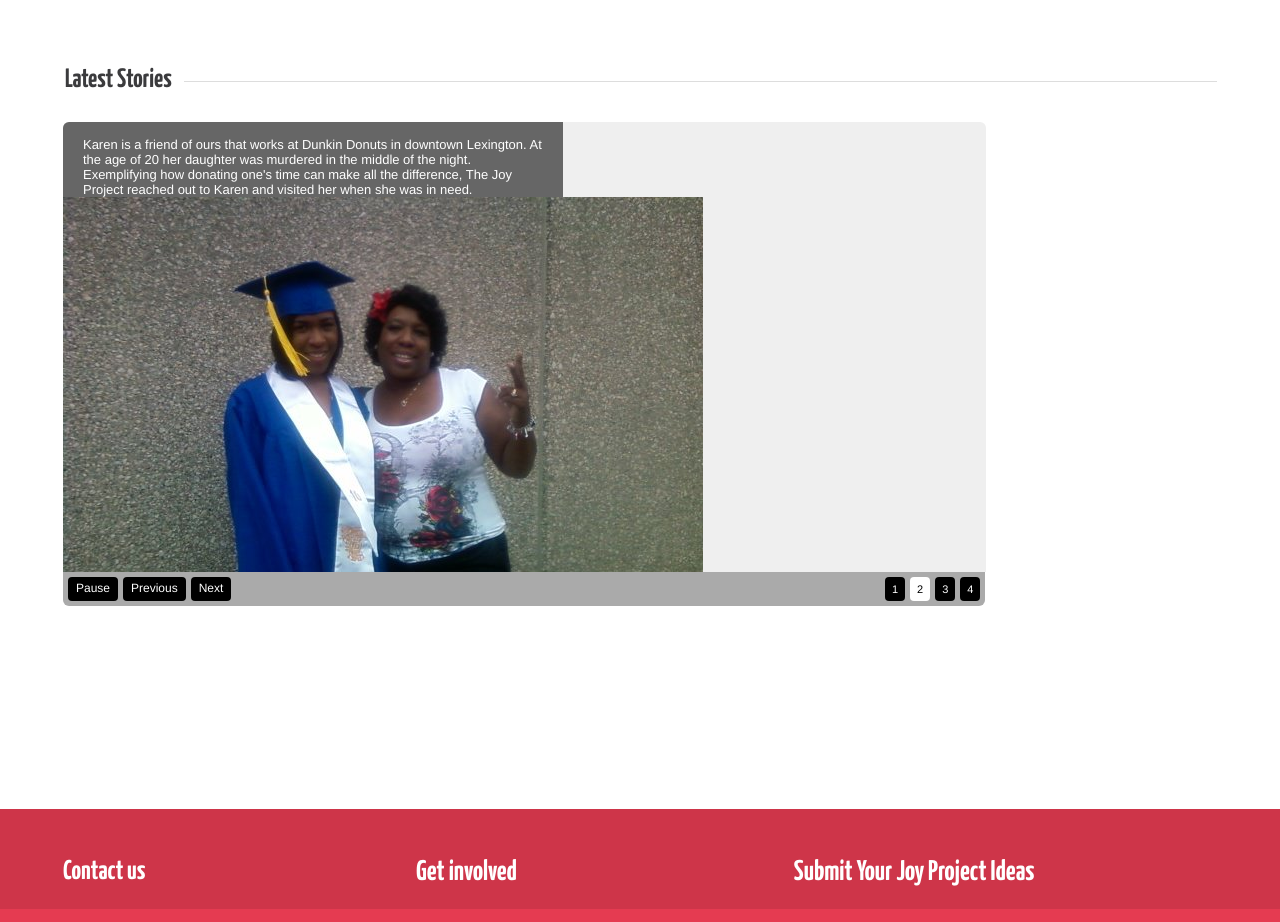
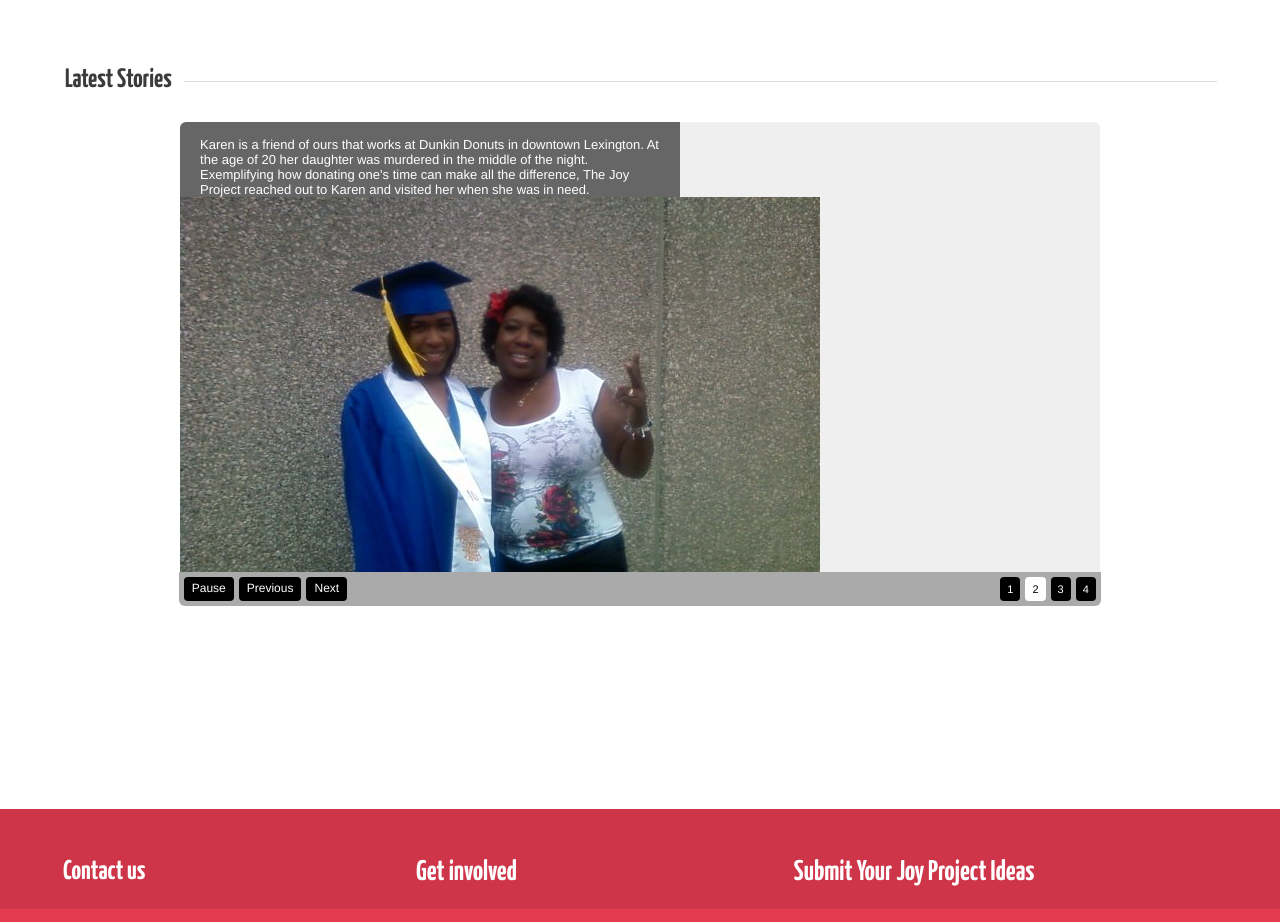
Before and after one commit to hknguyen13/Joy_Project, a plain HTML site: page @html/01-home-page.html in a window 1280 px wide. Shown: the part 1035-1957 px from the top of the page. Drawn offline with nearby package versions, Linux system fonts and the light colour scheme; some packages are replaced by stand-ins of ours; a script that the page names is missing.

Commit message:
Centered content rotator

```diff
--- a/@html/css/jshowoff.css
+++ b/@html/css/jshowoff.css
@@ -224,8 +224,9 @@ a.submit {
 	background: #efefef;
 	position: relative;
 	overflow: hidden;
-	width: 80%;
+	width: 79.7%;
 	height: 450px;
+	margin: auto;
 	-webkit-border-top-left-radius: 6px;
 	-webkit-border-top-right-radius: 6px;
 	-moz-border-radius-topleft: 6px;
@@ -266,7 +267,7 @@ a.submit {
 .jshowoff p.jshowoff-slidelinks {
 	position: absolute;
 	bottom: 5px;
-	right: 20.5%;
+	right: 10.5%;
 	margin: 0;
 	padding: 0;
 	}
@@ -297,7 +298,7 @@ p.jshowoff-controls {
 	height: 1%;
 	width: 79.5%;
 	padding: 0 0 5px 5px;
-	margin: 0;
+	margin: auto;
 	-moz-border-radius-bottomleft: 6px;
 	-moz-border-radius-bottomright: 6px;
 	-webkit-border-bottom-left-radius: 6px;
```
